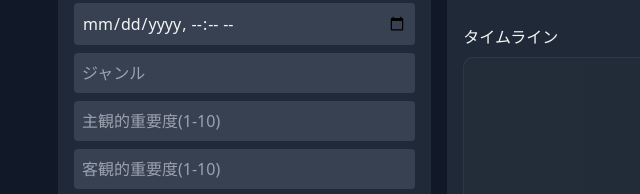
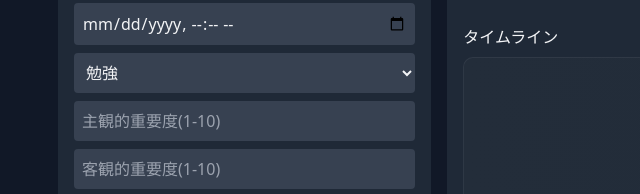
Before and after one commit to soucat0330/AI, a plain HTML site: page index.html in a window 1280 px wide. Shown: the part 146-340 px from the top of the page, 6-646 px from the left. Drawn offline with nearby package versions, Linux system fonts and the light colour scheme.

Commit message:
ジャンルの選択肢化

```diff
--- a/index.html
+++ b/index.html
@@ -29,7 +29,11 @@
         <h2 class="font-semibold mb-2">タスク追加</h2>
         <input id="title" class="w-full p-2 rounded mb-2 bg-gray-700" placeholder="タイトル" />
         <input id="deadline" type="datetime-local" class="w-full p-2 rounded mb-2 bg-gray-700" />
-        <input id="genre" class="w-full p-2 rounded mb-2 bg-gray-700" placeholder="ジャンル" />
+        <select id="genre" class="w-full p-2 rounded mb-2 bg-gray-700">
+  <option value="勉強">勉強</option>
+  <option value="仕事">仕事</option>
+  <option value="家事">家事</option>
+</select>
         <input id="subjective" type="number" class="w-full p-2 rounded mb-2 bg-gray-700" placeholder="主観的重要度(1-10)" />
         <input id="objective" type="number" class="w-full p-2 rounded mb-2 bg-gray-700" placeholder="客観的重要度(1-10)" />
         <input id="duration" type="number" class="w-full p-2 rounded mb-2 bg-gray-700" placeholder="見積時間(分)" />
```
